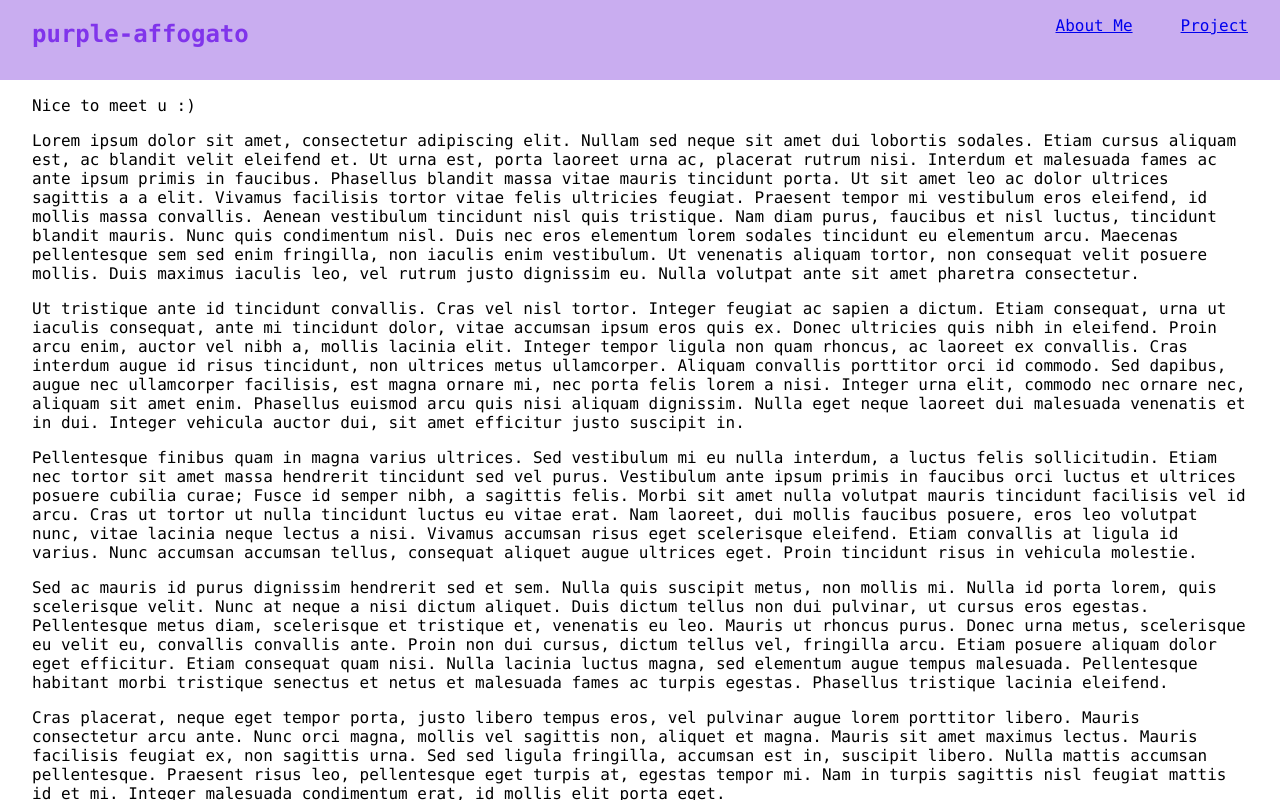
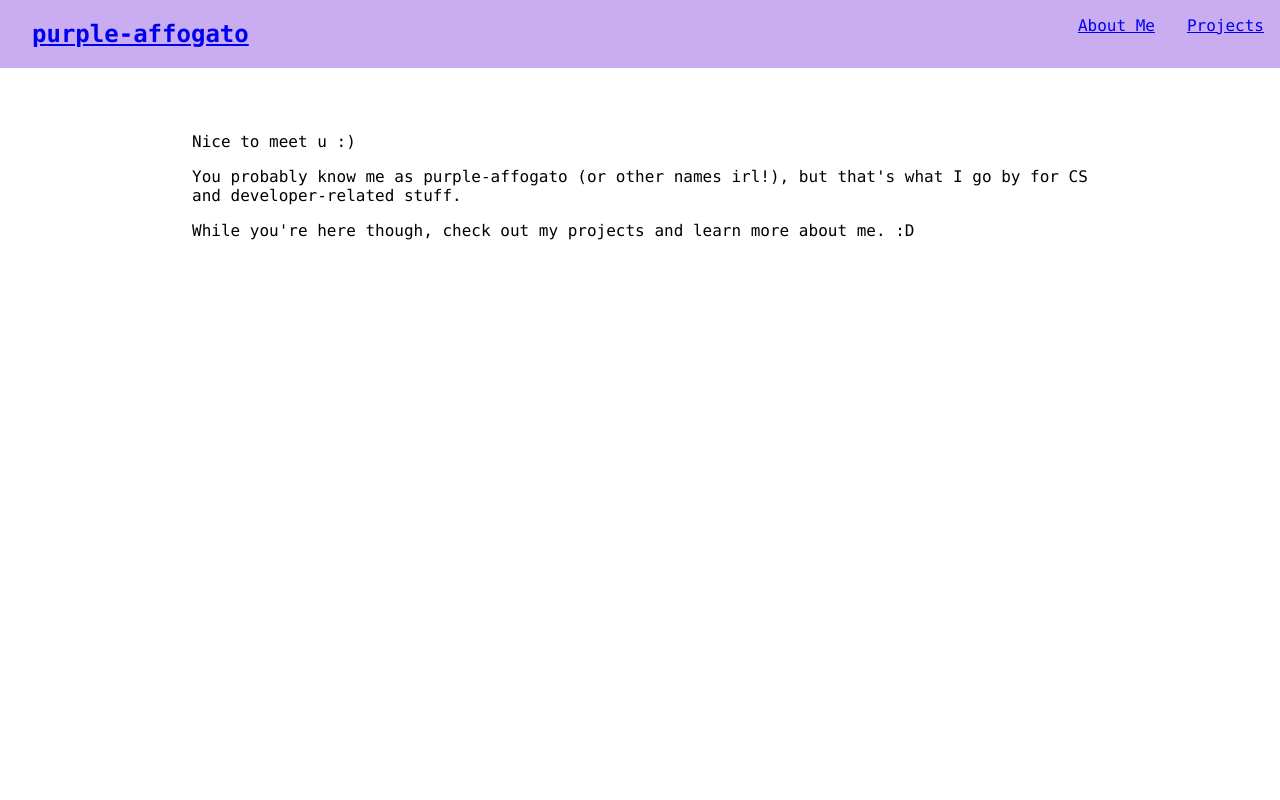
Before and after one commit to purple-affogato/purple-affogato.github.io, a React (Create React App) app: page / in a window 1280 px wide. Built offline with nearby package versions, Linux system fonts and the light colour scheme.

Commit message:
fixed css, added actual content to aboutme and homepage, played around w/ router, and fixed header

```diff
--- a/src/AboutMe.js
+++ b/src/AboutMe.js
@@ -3,7 +3,10 @@ import './styles.css';
 function AboutMe (){
     return (
         <div>
-            <p>HI LMAO NICE TO MEET U</p>
+            <p>Hi! Right now I am a high school student under the stress of university applications! (in fact, I'm coding this website instead of working on my supplements.) Anyways, here are a few things about me. :&gt;</p>
+            <p>Hobbies:</p>
+            <p>Favourite Food:</p>
+            <p>Favourite Music:</p>
         </div>
     )
 }
--- a/src/Homepage.js
+++ b/src/Homepage.js
@@ -4,23 +4,8 @@ function Homepage() {
   return (
     <div>
       <p>Nice to meet u :)</p>
-      <div>
-            <p>
-                Lorem ipsum dolor sit amet, consectetur adipiscing elit. Nullam sed neque sit amet dui lobortis sodales. Etiam cursus aliquam est, ac blandit velit eleifend et. Ut urna est, porta laoreet urna ac, placerat rutrum nisi. Interdum et malesuada fames ac ante ipsum primis in faucibus. Phasellus blandit massa vitae mauris tincidunt porta. Ut sit amet leo ac dolor ultrices sagittis a a elit. Vivamus facilisis tortor vitae felis ultricies feugiat. Praesent tempor mi vestibulum eros eleifend, id mollis massa convallis. Aenean vestibulum tincidunt nisl quis tristique. Nam diam purus, faucibus et nisl luctus, tincidunt blandit mauris. Nunc quis condimentum nisl. Duis nec eros elementum lorem sodales tincidunt eu elementum arcu. Maecenas pellentesque sem sed enim fringilla, non iaculis enim vestibulum. Ut venenatis aliquam tortor, non consequat velit posuere mollis. Duis maximus iaculis leo, vel rutrum justo dignissim eu. Nulla volutpat ante sit amet pharetra consectetur.
-            </p>
-            <p>
-                Ut tristique ante id tincidunt convallis. Cras vel nisl tortor. Integer feugiat ac sapien a dictum. Etiam consequat, urna ut iaculis consequat, ante mi tincidunt dolor, vitae accumsan ipsum eros quis ex. Donec ultricies quis nibh in eleifend. Proin arcu enim, auctor vel nibh a, mollis lacinia elit. Integer tempor ligula non quam rhoncus, ac laoreet ex convallis. Cras interdum augue id risus tincidunt, non ultrices metus ullamcorper. Aliquam convallis porttitor orci id commodo. Sed dapibus, augue nec ullamcorper facilisis, est magna ornare mi, nec porta felis lorem a nisi. Integer urna elit, commodo nec ornare nec, aliquam sit amet enim. Phasellus euismod arcu quis nisi aliquam dignissim. Nulla eget neque laoreet dui malesuada venenatis et in dui. Integer vehicula auctor dui, sit amet efficitur justo suscipit in.
-            </p>
-            <p>
-                Pellentesque finibus quam in magna varius ultrices. Sed vestibulum mi eu nulla interdum, a luctus felis sollicitudin. Etiam nec tortor sit amet massa hendrerit tincidunt sed vel purus. Vestibulum ante ipsum primis in faucibus orci luctus et ultrices posuere cubilia curae; Fusce id semper nibh, a sagittis felis. Morbi sit amet nulla volutpat mauris tincidunt facilisis vel id arcu. Cras ut tortor ut nulla tincidunt luctus eu vitae erat. Nam laoreet, dui mollis faucibus posuere, eros leo volutpat nunc, vitae lacinia neque lectus a nisi. Vivamus accumsan risus eget scelerisque eleifend. Etiam convallis at ligula id varius. Nunc accumsan accumsan tellus, consequat aliquet augue ultrices eget. Proin tincidunt risus in vehicula molestie.
-            </p>
-            <p>
-                Sed ac mauris id purus dignissim hendrerit sed et sem. Nulla quis suscipit metus, non mollis mi. Nulla id porta lorem, quis scelerisque velit. Nunc at neque a nisi dictum aliquet. Duis dictum tellus non dui pulvinar, ut cursus eros egestas. Pellentesque metus diam, scelerisque et tristique et, venenatis eu leo. Mauris ut rhoncus purus. Donec urna metus, scelerisque eu velit eu, convallis convallis ante. Proin non dui cursus, dictum tellus vel, fringilla arcu. Etiam posuere aliquam dolor eget efficitur. Etiam consequat quam nisi. Nulla lacinia luctus magna, sed elementum augue tempus malesuada. Pellentesque habitant morbi tristique senectus et netus et malesuada fames ac turpis egestas. Phasellus tristique lacinia eleifend.
-            </p>
-            <p>
-                Cras placerat, neque eget tempor porta, justo libero tempus eros, vel pulvinar augue lorem porttitor libero. Mauris consectetur arcu ante. Nunc orci magna, mollis vel sagittis non, aliquet et magna. Mauris sit amet maximus lectus. Mauris facilisis feugiat ex, non sagittis urna. Sed sed ligula fringilla, accumsan est in, suscipit libero. Nulla mattis accumsan pellentesque. Praesent risus leo, pellentesque eget turpis at, egestas tempor mi. Nam in turpis sagittis nisl feugiat mattis id et mi. Integer malesuada condimentum erat, id mollis elit porta eget.
-            </p>
-        </div>
+      <p>You probably know me as purple-affogato (or other names irl!), but that's what I go by for CS and developer-related stuff. </p>
+      <p>While you're here though, check out my projects and learn more about me. :D</p>
     </div>
 );
 }
--- a/src/Template.js
+++ b/src/Template.js
@@ -17,15 +17,17 @@ function Header() {
 
     return (
         <header className='Header'>
-            <h2 className='siteTitle'>purple-affogato</h2>
-            <ul className='headerNav'>
-                <li className='HeaderItem'>
-                    <Link to="about-me" >About Me</Link>
-                </li>
-                <li className='HeaderItem'>
-                    <Link to="projects" relative='route' >Project</Link>
-                </li>
-            </ul>
+            <h2 className='siteTitle'>
+                <Link to="/" >purple-affogato</Link>
+            </h2>
+            <nav className='headerNav'>
+                <div className='HeaderItem'>
+                    <Link to="about-me">About Me</Link>
+                </div>
+                <div className='HeaderItem'>
+                    <Link to="projects" >Projects</Link>
+                </div>
+            </nav>
         </header>
     );
 }
--- a/src/index.js
+++ b/src/index.js
@@ -1,15 +1,15 @@
 import React, { Children } from 'react';
 import ReactDOM from 'react-dom/client';
 import App from './App';
-import { HashRouter } from 'react-router-dom';
+import { BrowserRouter } from 'react-router-dom';
 import reportWebVitals from './reportWebVitals';
 import './styles.css';
 
 ReactDOM.createRoot(document.getElementById('root')).render(
   <React.StrictMode>
-    <HashRouter>
+    <BrowserRouter>
       <App />
-    </HashRouter>
+    </BrowserRouter>
   </React.StrictMode>
 );
 
--- a/src/styles.css
+++ b/src/styles.css
@@ -1,15 +1,15 @@
 .Header {
-  display: inline-block;
+  display: block;
   overflow: hidden;
   background-color: #c9adf0;
   height: 10%;
   width: 100%;
-  position: fixed;
+  position: sticky;
   top: 0;
 }
 
 p {
-  margin-inline: 2rem;
+  margin-inline: 12em;
   font-family: Consolas;
   font-size: medium;
 }
@@ -22,8 +22,8 @@ p {
   position: relative;
   font-family: Consolas;
   font-size: medium;
-  margin-left: 1rem;
-  margin-right: 2rem;
+  margin-inline: 1rem;
+  margin-top: 1rem;
 }
 
 .HeaderItem :hover {
@@ -37,7 +37,6 @@ p {
   font-family: 'Consolas';
   position: relative;
   margin-left: 2rem;
-  position: relative;
   text-align: center;
 }
 
@@ -46,10 +45,11 @@ p {
   display: inline-block;
   height: 100%;
   float: right;
+  margin: 0%;
 }
 
 .siteBody {
-  display: inline-block;
-  top: 10%;
-  position: fixed;
+  display: block;
+  position: relative;
+  margin-top: 4em;
 }
```
